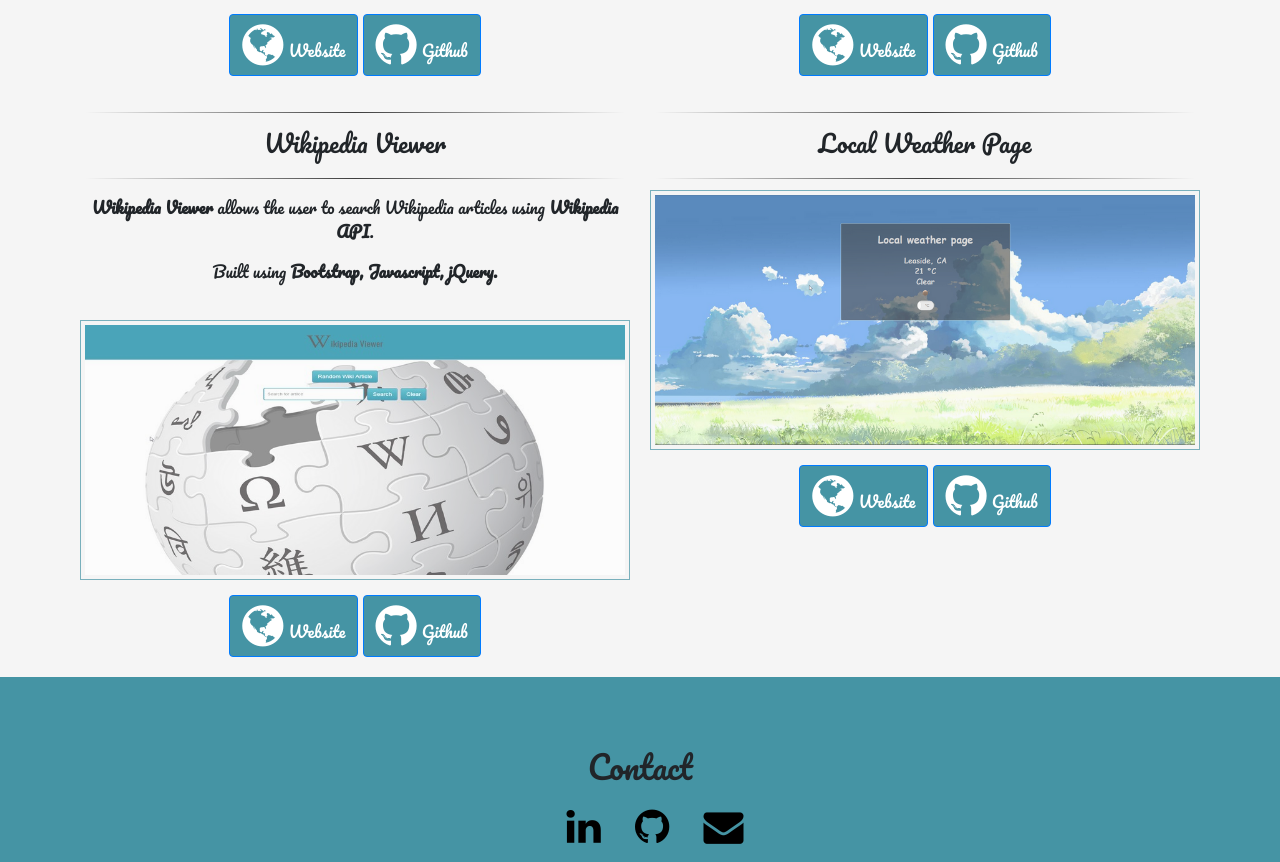
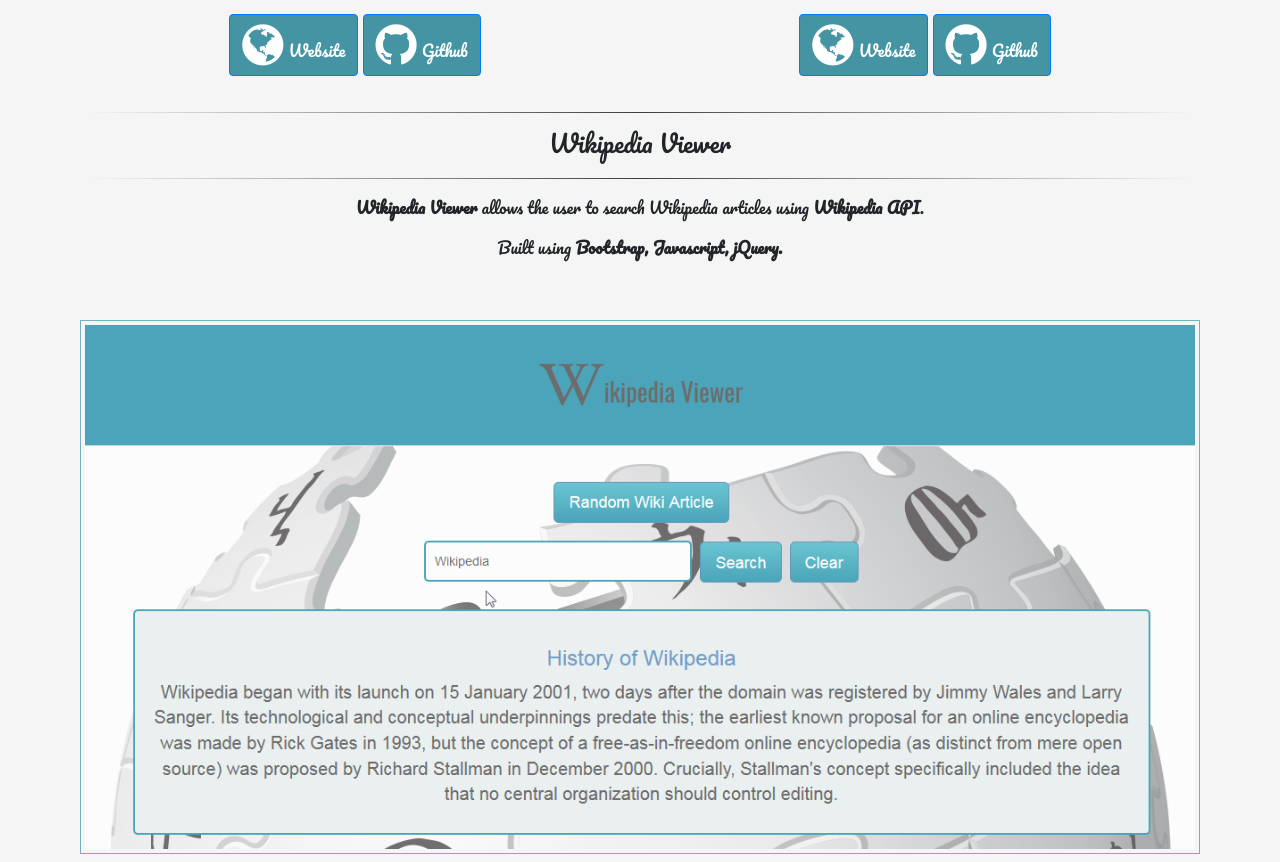
Before and after one commit to Marat-Z-Valiev/Marat-Z-Valiev.github.io, a plain HTML site: page index.html in a window 1280 px wide. Shown: the part 1504-2366 px from the top of the page. Drawn offline with Linux system fonts and the light colour scheme.

Commit message:
updated portfolio section

```diff
--- a/index.html
+++ b/index.html
@@ -48,8 +48,8 @@
         <div class="col-sm-12 col-md-12 col-lg-8 col-xl-8">
           <h2>About</h2>
           <div class="about-text">
-            <p>Hello and welcome to my portfolio page!<br> I've been always fascinated by the world of web development. I'm currently working as a Quality Assurance Analyst in web development company and trying to transition
-              my experience and skills into a new profession as a front-end web developer. </p>
+            <p>Hello and welcome to my portfolio page!<br> I've been always fascinated by the world of web development. I'm currently working as a Quality Assurance Analyst in web development company and trying to transition my experience and skills into
+              a new profession as a front-end web developer. </p>
           </div>
         </div>
         <div class="col-sm-12 col-md-12 col-lg-4 col-xl-4">
@@ -84,8 +84,8 @@
             <h3>Local Weather Page</h3>
             <hr class="line">
             <div class="project-description">
-            <p><strong>Local Weather Page</strong> displays current weather using geolocation and <strong>FreeCodeCamp API</strong>. It includes background image change based on weather conditions and also allows the user to swich from °C to F.</p>
-            <p>Built using <strong>Bootstrap, Javascript, jQuery.</strong></p>
+              <p><strong>Local Weather Page</strong> displays current weather using geolocation and <strong>FreeCodeCamp API</strong>. It includes background image change based on weather conditions and also allows the user to swich from °C to F.</p>
+              <p>Built using <strong>Bootstrap, Javascript, jQuery.</strong></p>
             </div>
             <a href="https://marat-z-valiev.github.io/Local_weather_page/" target="_blank">
             <img class="portfolio-image img" src="images/Local_weather_page.jpg" alt="Local weather page project image">
@@ -93,29 +93,19 @@
             <a class="btn btn-primary" href="https://marat-z-valiev.github.io/Local_weather_page/" target="_blank"><i class="fa fa-globe fa-2x" aria-hidden="true"></i><span>Website</span></a>
             <a class="btn btn-primary" href="https://github.com/Marat-Z-Valiev/Local_weather_page" target="_blank"><i class="fa fa-github fa-2x" aria-hidden="true"></i><span>Github</span></a>
           </div>
-          <div class="col-sm-12 col-md-6 col-lg-6 col-xl-6">
+          <div class="col-sm-12 col-md-12 col-lg-12 col-xl-12">
             <hr class="line">
             <h3>Wikipedia Viewer</h3>
             <hr class="line">
             <div class="project-description">
-            <p><strong>Wikipedia Viewer</strong> allows the user to search Wikipedia articles using <strong>Wikipedia API</strong>.</p>
-            <p>Built using <strong>Bootstrap, Javascript, jQuery.</strong></p>
+              <p><strong>Wikipedia Viewer</strong> allows the user to search Wikipedia articles using <strong>Wikipedia API</strong>.</p>
+              <p>Built using <strong>Bootstrap, Javascript, jQuery.</strong></p>
             </div>
             <a href="https://marat-z-valiev.github.io/Wikiviewer/" target="_blank">
-            <img class="portfolio-image img" src="images/Wikipedia_viewer.jpg" alt="Wikipedia viewer project image">
+            <img class="portfolio-image img" src="images/Wiki_viewer_tmp.jpg" alt="Wikipedia viewer project image">
             </a>
             <a class="btn btn-primary" href="https://marat-z-valiev.github.io/Wikiviewer/" target="_blank"><i class="fa fa-globe fa-2x" aria-hidden="true"></i><span>Website</span></a>
             <a class="btn btn-primary" href="https://github.com/Marat-Z-Valiev/Wikiviewer" target="_blank"><i class="fa fa-github fa-2x" aria-hidden="true"></i><span>Github</span></a>
-          </div>
-          <div class="col-sm-12 col-md-6 col-lg-6 col-xl-6">
-            <hr class="line">
-            <h3>Local Weather Page</h3>
-            <hr class="line">
-            <a href="https://marat-z-valiev.github.io/Local_weather_page/" target="_blank">
-            <img class="portfolio-image img" src="images/Local_weather_page.jpg" alt="Local weather page project image">
-            </a>
-            <a class="btn btn-primary" href="https://marat-z-valiev.github.io/Local_weather_page/" target="_blank"><i class="fa fa-globe fa-2x" aria-hidden="true"></i><span>Website</span></a>
-            <a class="btn btn-primary" href="https://marat-z-valiev.github.io/Nikola_Tesla_tribute_page/" target="_blank"><i class="fa fa-github fa-2x" aria-hidden="true"></i><span>Github</span></a>
           </div>
         </div>
       </div>
@@ -133,7 +123,6 @@
           <a class="icon-btn mail-icon" href="mailto:mz.valiev@gmail.com"><i class="fa fa-envelope" aria-hidden="true"></i></a>
           <p class="copyright">COPYRIGHT © 2017</p>
         </div>
-
       </div>
       <div class="scrollTop">
         <i id="scrollTop" class="fa fa-arrow-circle-up fa-4x" aria-hidden="true"></i>
```
Also changed, not shown: images/866x402.jpg (added), images/Wiki_viewer_tmp.jpg (added).
